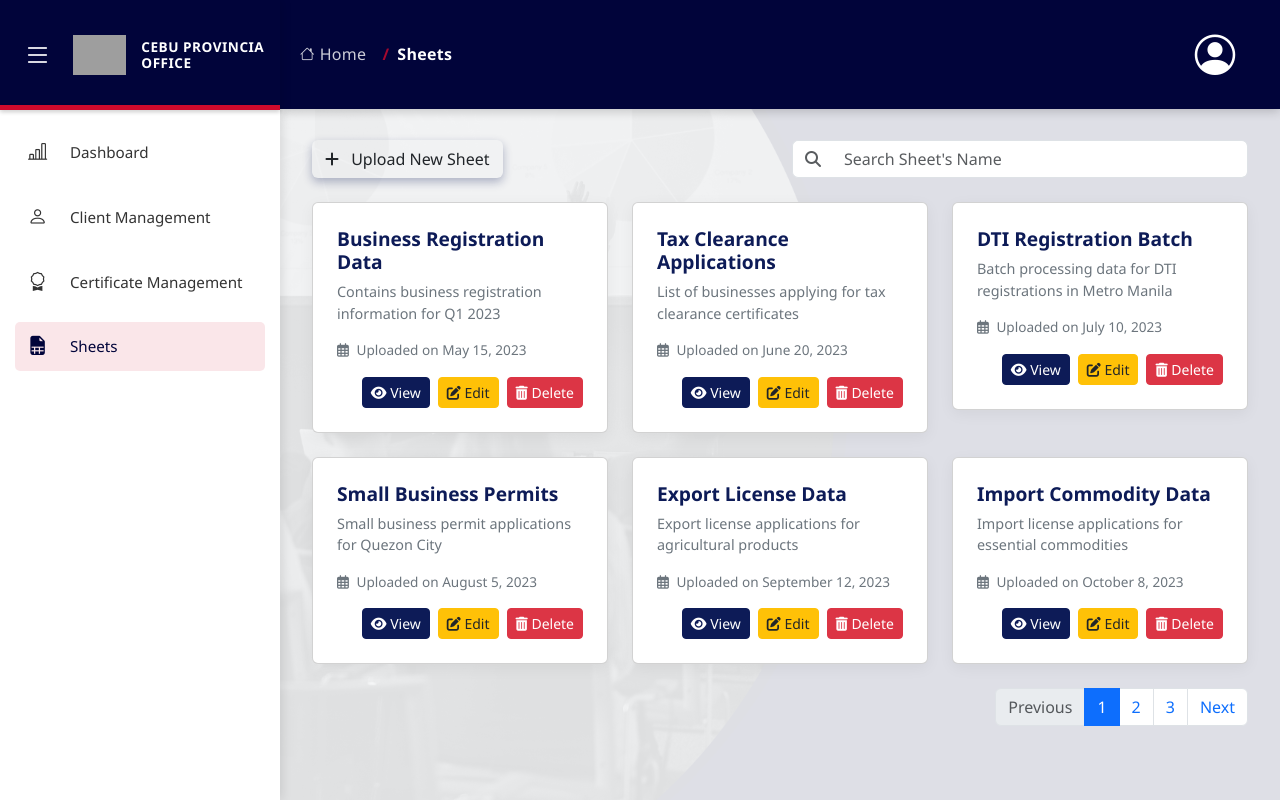
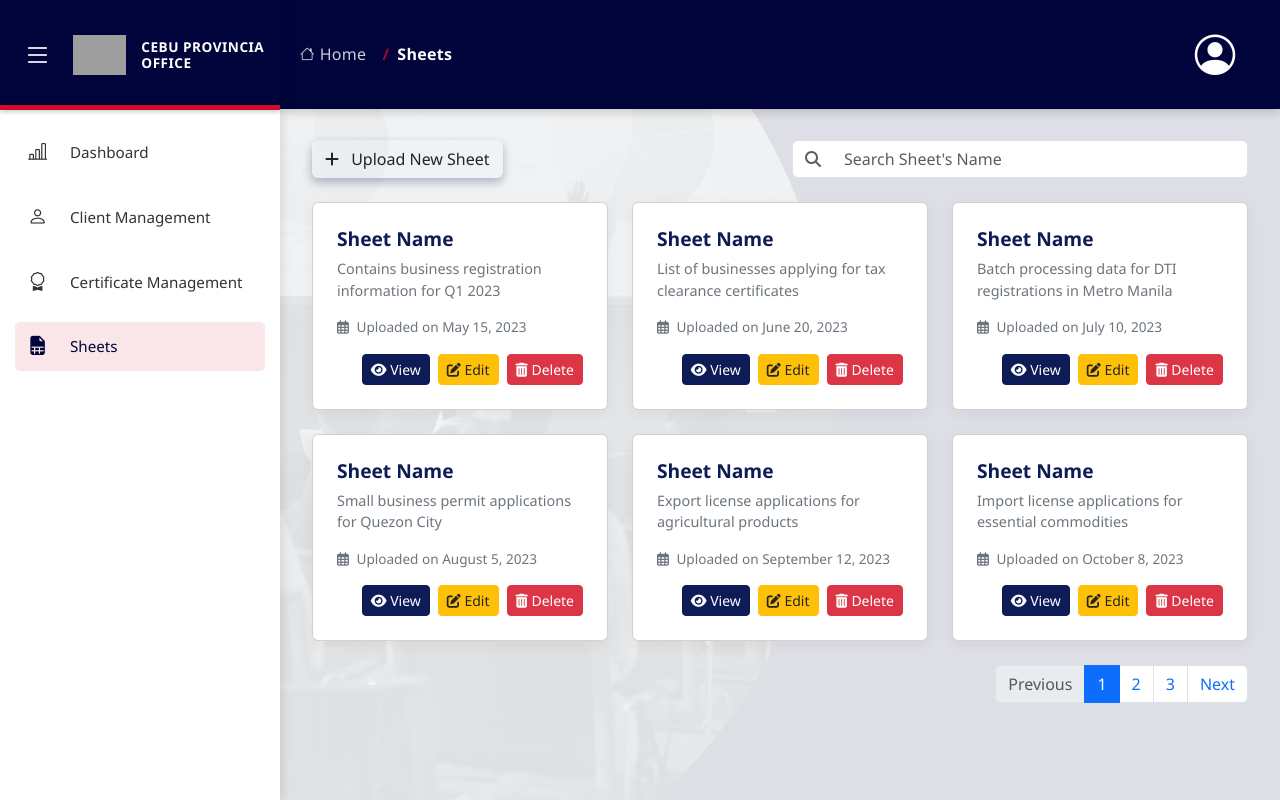
Before and after one commit to mackmack08/DTI-ECert, a PHP site: page /dti/sheets.php in a window 1280 px wide. Run offline with PHP 8.4, Linux system fonts and the light colour scheme; grey boxes are pictures that could not be loaded.

Commit message:
Update sheets.php

```diff
--- a/DTI/sheets.php
+++ b/DTI/sheets.php
@@ -403,7 +403,7 @@ include('sidebar.php');
     <div class="col sheet-item">
         <div class="card sheet-card">
             <div class="card-body">
-                <h5 class="card-title">Business Registration Data</h5>
+                <h5 class="card-title">Sheet Name</h5>
                 <p class="card-text">Contains business registration information for Q1 2023</p>
                 <div class="sheet-date mb-3">
                     <i class="far fa-calendar-alt me-1"></i> Uploaded on May 15, 2023
@@ -439,7 +439,7 @@ include('sidebar.php');
     <div class="col sheet-item">
         <div class="card sheet-card">
             <div class="card-body">
-                <h5 class="card-title">Tax Clearance Applications</h5>
+                <h5 class="card-title">Sheet Name</h5>
                 <p class="card-text">List of businesses applying for tax clearance certificates</p>
                 <div class="sheet-date mb-3">
                     <i class="far fa-calendar-alt me-1"></i> Uploaded on June 20, 2023
@@ -475,7 +475,7 @@ include('sidebar.php');
     <div class="col sheet-item">
         <div class="card sheet-card">
             <div class="card-body">
-                <h5 class="card-title">DTI Registration Batch</h5>
+                <h5 class="card-title">Sheet Name</h5>
                 <p class="card-text">Batch processing data for DTI registrations in Metro Manila</p>
                 <div class="sheet-date mb-3">
                     <i class="far fa-calendar-alt me-1"></i> Uploaded on July 10, 2023
@@ -511,7 +511,7 @@ include('sidebar.php');
     <div class="col sheet-item">
         <div class="card sheet-card">
             <div class="card-body">
-                <h5 class="card-title">Small Business Permits</h5>
+                <h5 class="card-title">Sheet Name</h5>
                 <p class="card-text">Small business permit applications for Quezon City</p>
                 <div class="sheet-date mb-3">
                     <i class="far fa-calendar-alt me-1"></i> Uploaded on August 5, 2023
@@ -547,7 +547,7 @@ include('sidebar.php');
     <div class="col sheet-item">
         <div class="card sheet-card">
             <div class="card-body">
-                <h5 class="card-title">Export License Data</h5>
+                <h5 class="card-title">Sheet Name</h5>
                 <p class="card-text">Export license applications for agricultural products</p>
                 <div class="sheet-date mb-3">
                     <i class="far fa-calendar-alt me-1"></i> Uploaded on September 12, 2023
@@ -583,7 +583,7 @@ include('sidebar.php');
     <div class="col sheet-item">
         <div class="card sheet-card">
             <div class="card-body">
-                <h5 class="card-title">Import Commodity Data</h5>
+                <h5 class="card-title">Sheet Name</h5>
                 <p class="card-text">Import license applications for essential commodities</p>
                 <div class="sheet-date mb-3">
                     <i class="far fa-calendar-alt me-1"></i> Uploaded on October 8, 2023
```
